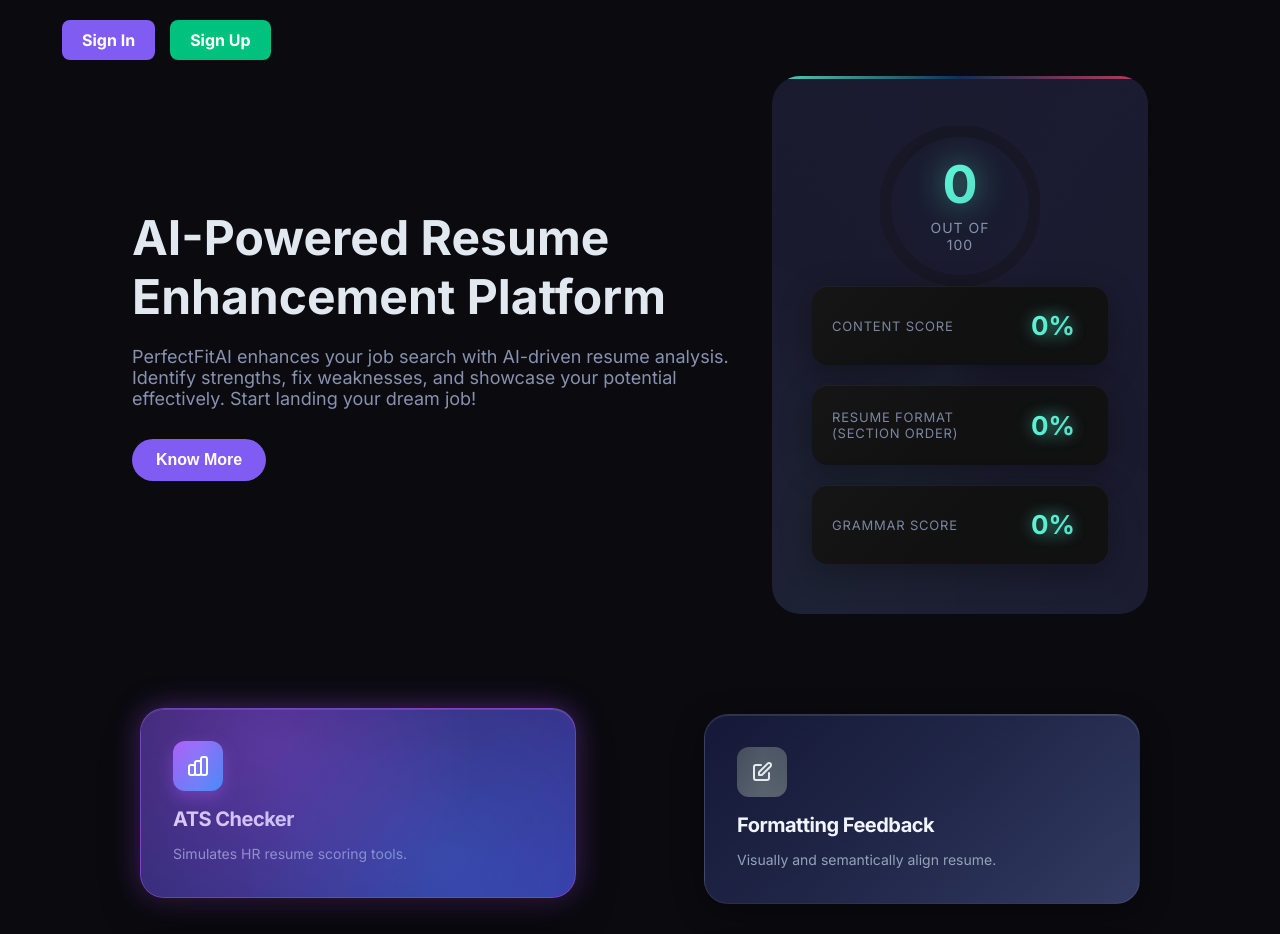
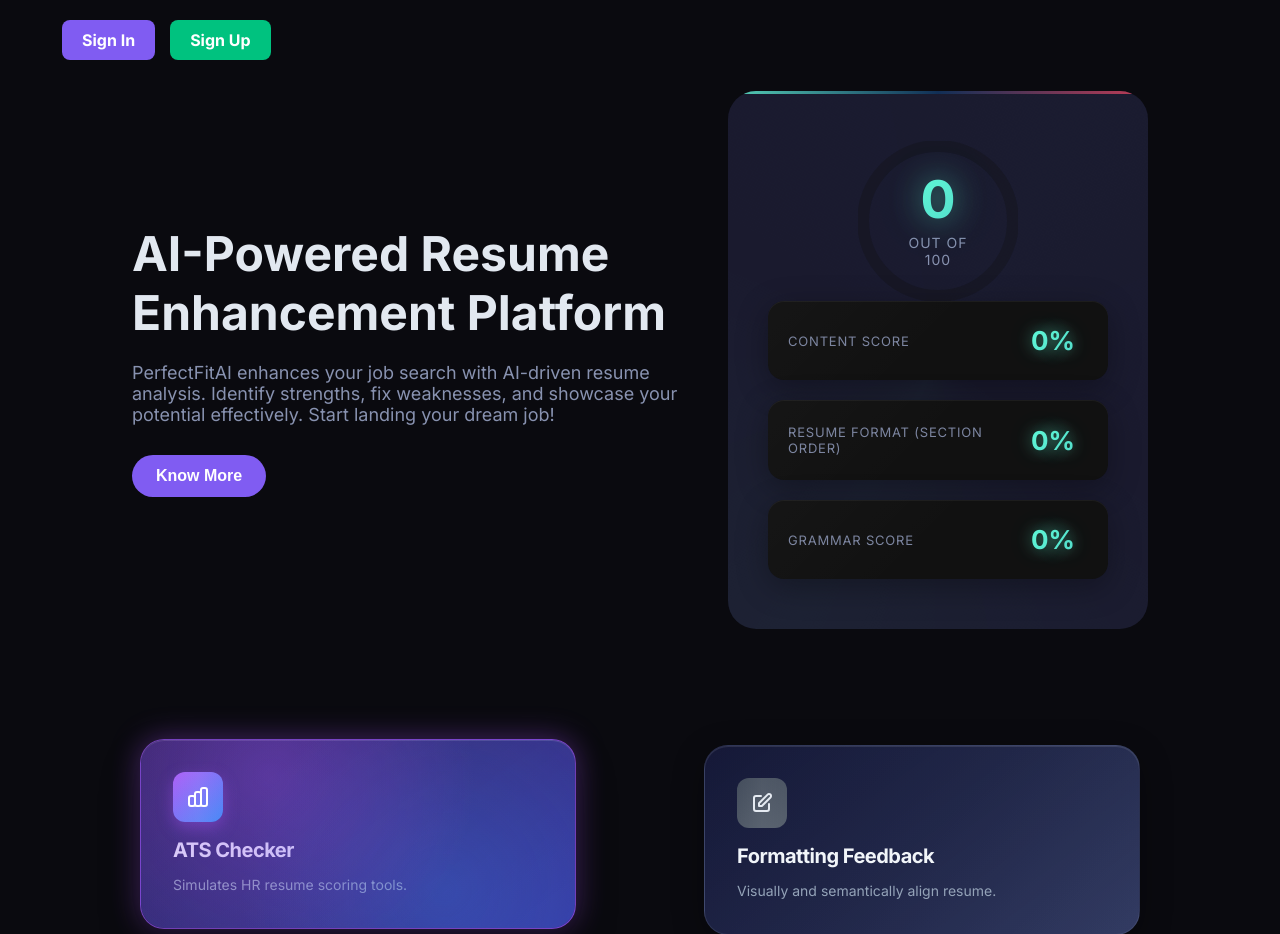
Before and after one commit to upendrajamana/PerfectFitAI, a Flask app: page / in a window 1280 px wide. Shown: the part 124-1058 px from the top of the page. Run offline with Flask 3, Linux system fonts and the light colour scheme.

Commit message:
Update index.html

```diff
--- a/templates/index.html
+++ b/templates/index.html
@@ -283,8 +283,8 @@ html, body {
         padding: 50px 40px;
         border-radius: 28px;
         max-width: 420px;
-                margin-top: 1px;
-                margin-left: 40px;
+        width: 100%; /* 👈 ensures it scales on mobile */
+        margin: 1rem auto; /* 👈 centers on small screens */
         box-shadow:
           0 25px 50px rgba(0, 0, 0, 0.5),
           0 0 0 1px var(--glass-border),
@@ -294,7 +294,6 @@ html, body {
         overflow: hidden;
         z-index: 1;
       }
-
 
         .score-card::before {
             content: '';
```
Lines whose indentation alone changed are shown as unchanged.
